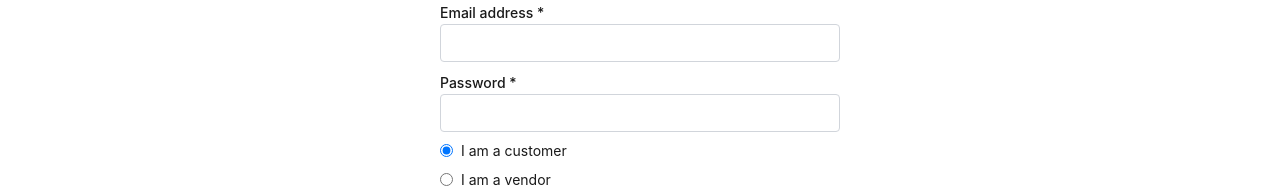
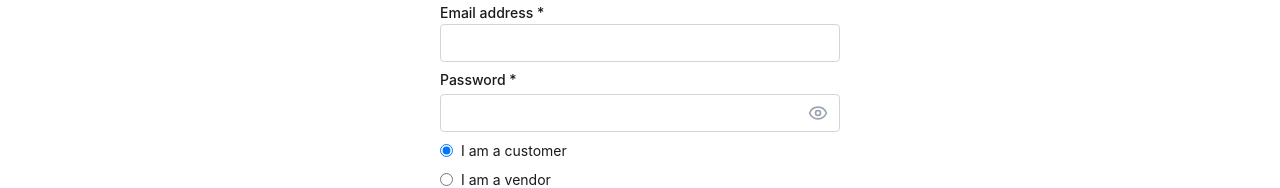
Before and after one commit to veda-sri-varsha/Store, a React (Vite) app: page /register in a window 1280 px wide. Shown: the part 439-627 px from the top of the page. Built offline with nearby package versions, Linux system fonts and the light colour scheme.

Commit message:
feat: add password visibility toggle in Login and Register components

```diff
--- a/src/Components/custom/Login.tsx
+++ b/src/Components/custom/Login.tsx
@@ -4,10 +4,12 @@ import { Button } from "../ui/Button";
 import { Link } from "react-router";
 import { toast } from "react-hot-toast";
 import { validateEmail, validatePassword } from "../validators";
+import { Eye, EyeOff } from "lucide-react";
 
 export function Login() {
   const [username, setUsername] = useState("");
   const [password, setPassword] = useState("");
+  const [showPassword, setShowPassword] = useState(false);
   const [rememberMe, setRememberMe] = useState(false);
 
   const handleSubmit = (e: React.FormEvent) => {
@@ -58,12 +60,21 @@ export function Login() {
 
           <div>
             <label className="block text-sm font-medium mb-1">Password *</label>
-            <Input
-              type="password"
-              value={password}
-              onChange={(e) => setPassword(e.target.value)}
-              required
-            />
+            <div className="relative">
+              <Input
+                type={showPassword ? "text" : "password"}
+                value={password}
+                onChange={(e) => setPassword(e.target.value)}
+                required
+              />
+              <button
+                type="button"
+                onClick={() => setShowPassword((prev: boolean) => !prev)}
+                className="absolute right-3 top-1/2 transform -translate-y-1/2 text-gray-400 "
+              >
+                {showPassword ? <EyeOff size={20} /> : <Eye size={20} />}
+              </button>
+            </div>
           </div>
 
           <div className="flex items-center justify-between text-sm">
--- a/src/Components/custom/Register.tsx
+++ b/src/Components/custom/Register.tsx
@@ -3,6 +3,7 @@ import { Input } from "../ui/Input";
 import { Button } from "../ui/Button";
 import { Link } from "react-router";
 import toast from "react-hot-toast";
+import { Eye, EyeOff } from "lucide-react";
 import {
   validateUsername,
   validateEmail,
@@ -14,6 +15,7 @@ export function Register() {
   const [username, setUsername] = useState("");
   const [email, setEmail] = useState("");
   const [password, setPassword] = useState("");
+  const[showPassword,setShowPassword] = useState(false);
 
 
   const handleSubmit = (e: React.FormEvent) => {
@@ -66,13 +68,22 @@ export function Register() {
         </div>
 
      <div>
-          <label className="text-sm font-medium">Password *</label>
+            <label className="block text-sm font-medium mb-1">Password *</label>
+            <div className="relative">
               <Input
-            type="password"
+                type={showPassword ? "text" : "password"}
                 value={password}
                 onChange={(e) => setPassword(e.target.value)}
                 required
               />
+              <button
+                type="button"
+                onClick={() => setShowPassword((prev: boolean) => !prev)}
+                className="absolute text-gray-400 right-3 top-1/2 transform -translate-y-1/2"
+              >
+                {showPassword ? <EyeOff size={20} /> : <Eye size={20} />}
+              </button>
+            </div>
           </div>
 
         <div className="space-y-2 mt-2 text-[14px]">
```
Lines whose indentation alone changed are shown as unchanged.
